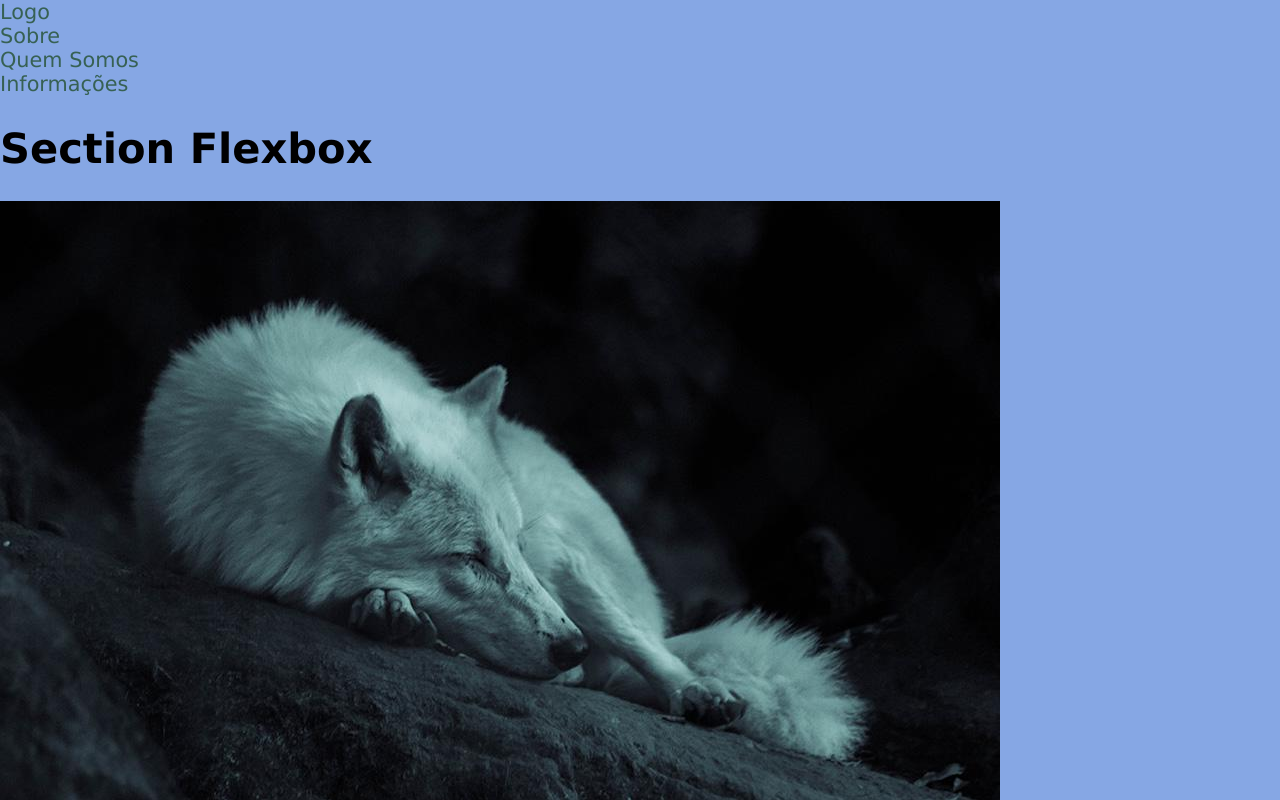
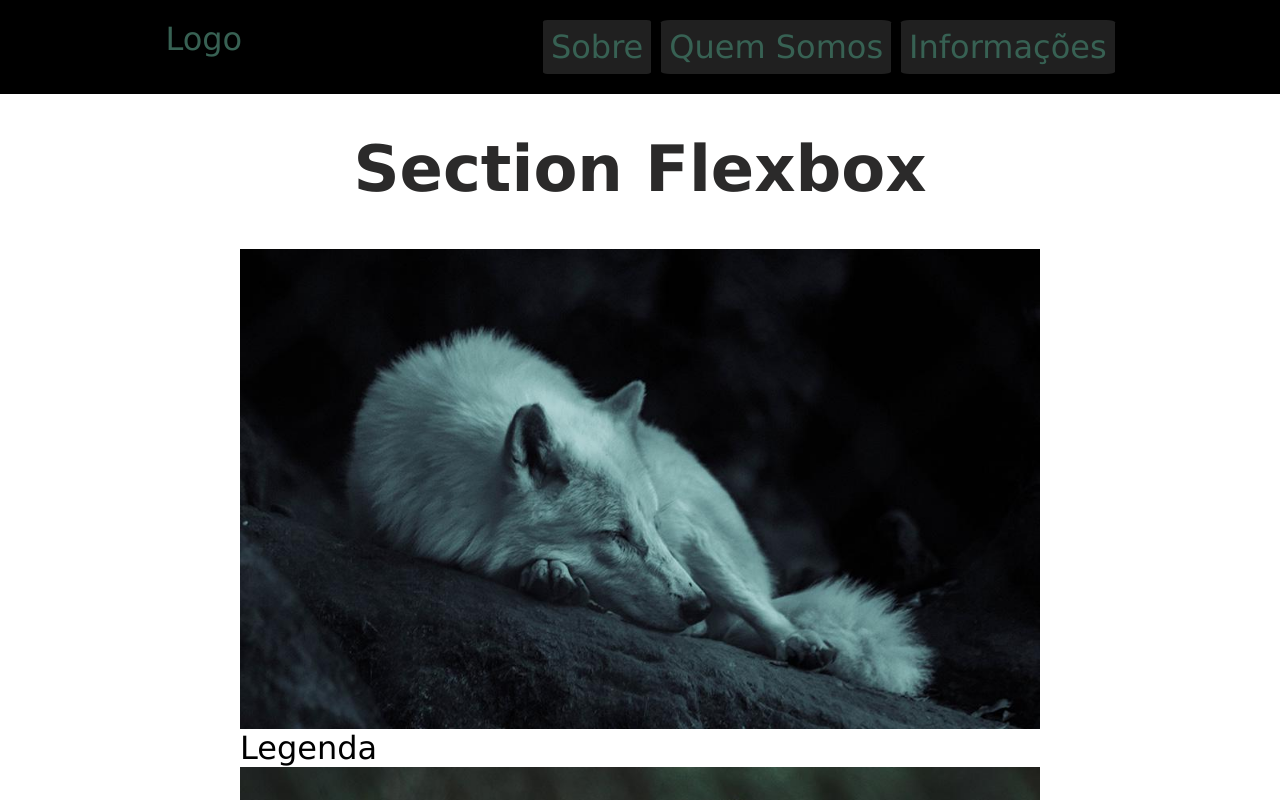
Before and after one commit to Flavero85/flexboxcss, a plain HTML site: page index.html in a window 1280 px wide. Shown: the top 800 px of the page. Drawn offline with Linux system fonts and the light colour scheme.

Commit message:
Update style.css

```diff
--- a/style.css
+++ b/style.css
@@ -2,12 +2,54 @@ body, ul, li, p{
     margin: 0;
     padding: 0;
     list-style: none;
-    font-size: 1.3rem;
+    font-size: 2.0rem;
     font-family: 'Lucida Sans', 'Lucida Sans Regular', 'Lucida Grande', 'Lucida Sans Unicode', Geneva, Verdana, sans-serif;
-    background-color: rgb(134, 167, 228);
+    /*background-color: rgb(134, 167, 228); = fica com a cor no menu tbm*/
 }
 
 a{
     text-decoration: none;
     color: rgb(55, 97, 83);
 }
+
+header{
+    display: flex;
+    background-color: black;
+    padding: 20px;
+    align-items: normal;
+    flex-wrap: wrap;
+    justify-content: space-around;
+}
+
+.menu{
+    display: flex;
+}
+
+.menu li{
+    margin-left: 10px;
+}
+
+.menu li a{
+    display: block;
+    padding: 8px;
+    background: rgb(32, 32, 32);
+    border-radius: 4%;
+}
+
+h1{
+    text-align: center;
+    margin-top: 3%;
+    color: rgb(43, 42, 42);
+}
+
+img{
+    max-width: 100%;
+    display: block;
+}
+
+.flex{
+    display: flex;
+    flex-wrap: wrap;
+    max-width: 800px;
+    margin: 0 auto;
+}
```
